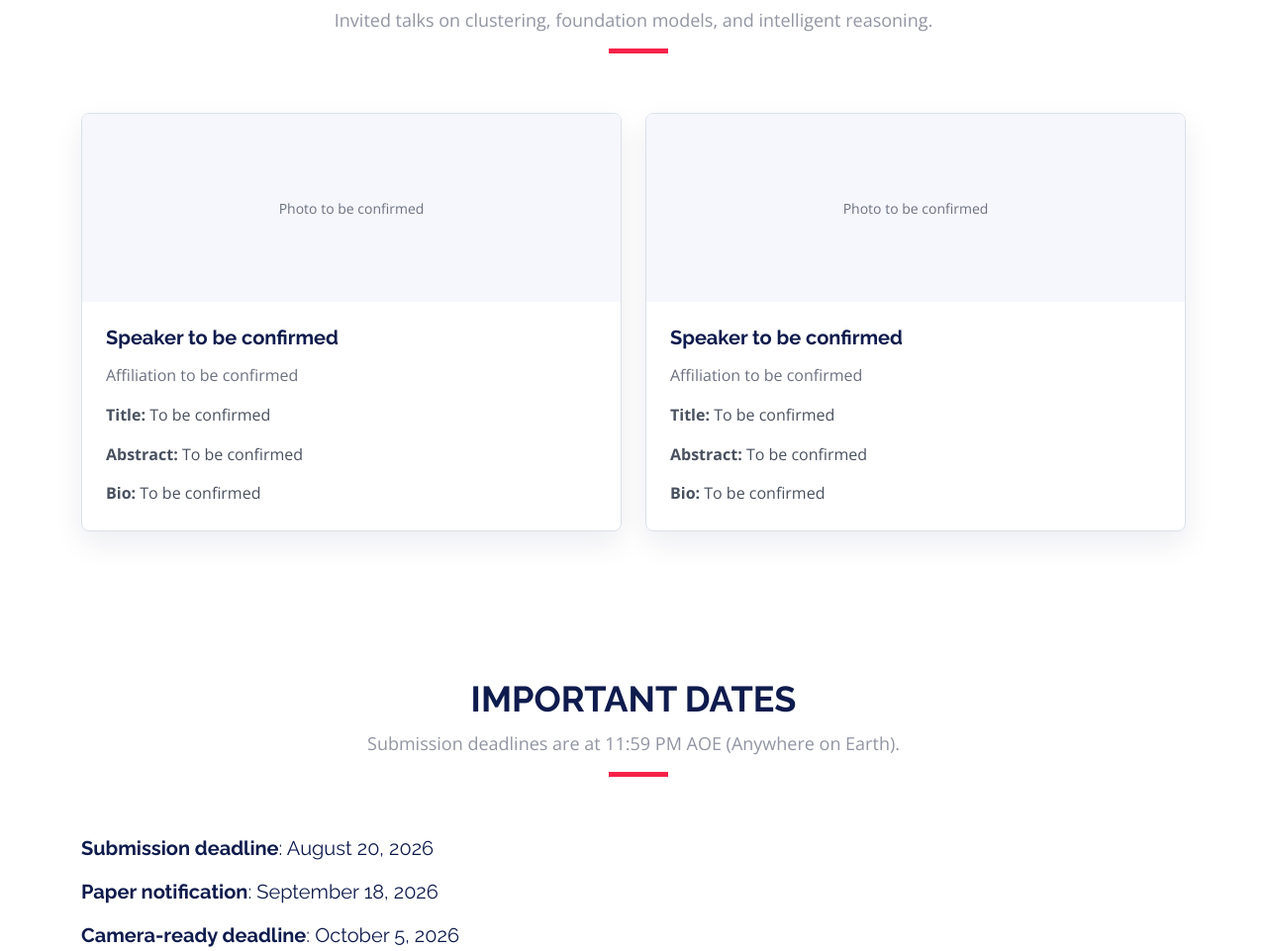
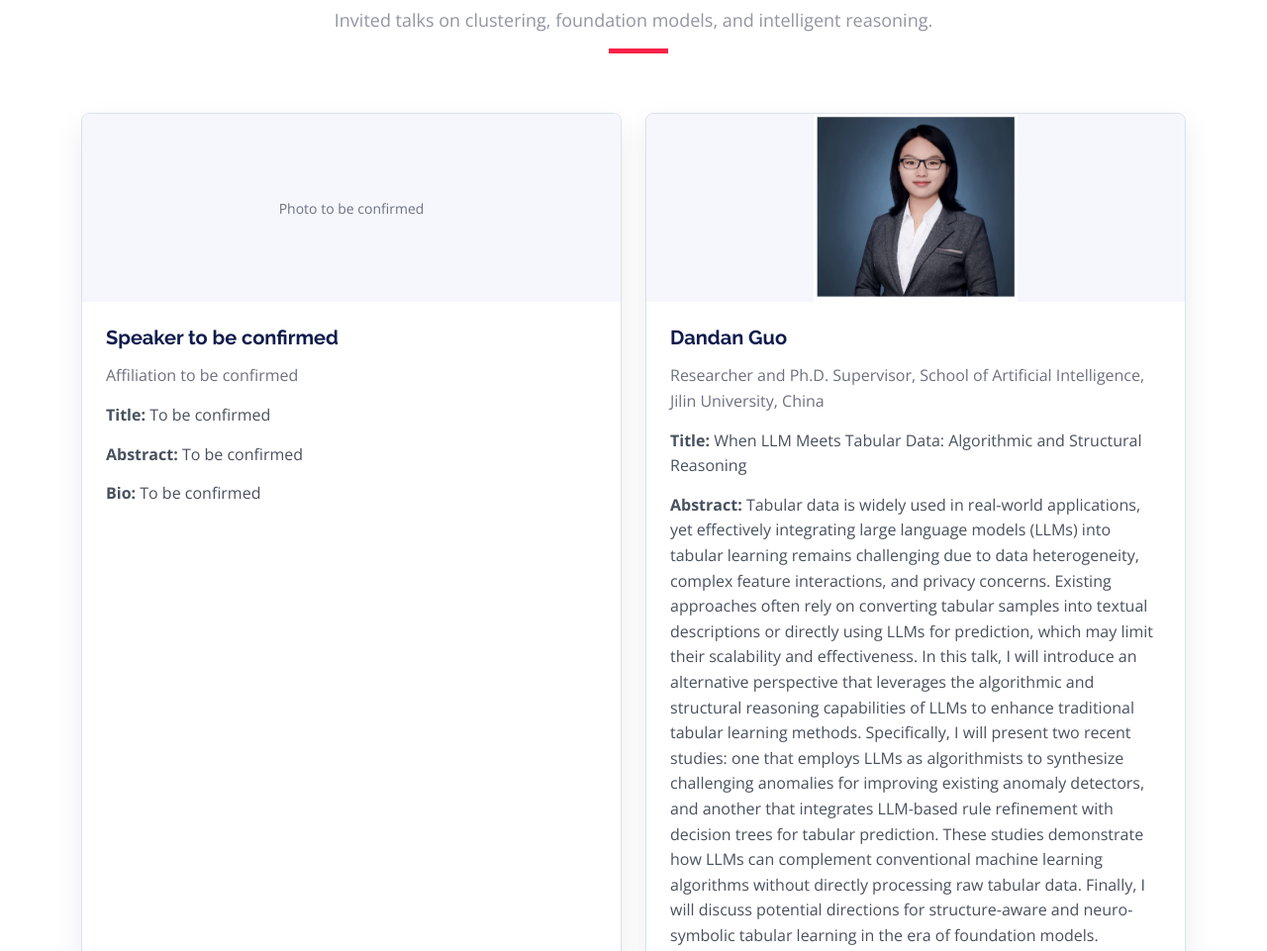
Before and after one commit to trustvlm/PM4Cluster-ICDM26, a plain HTML site: page index.html in a window 1280 px wide. Shown: the part 3326-4287 px from the top of the page at 99% size. Drawn offline with nearby package versions, Linux system fonts and the light colour scheme.

Commit message:
Update keynote speaker two with Dandan Guo

```diff
--- a/assets/css/style.css
+++ b/assets/css/style.css
@@ -196,6 +196,12 @@ h6 {
   background: #f6f7fd;
   color: #6c7180;
   font-size: 14px;
+}
+
+.keynote-photo img {
+  width: 100%;
+  height: 100%;
+  object-fit: contain;
 }
 
 .keynote-content {
--- a/index.html
+++ b/index.html
@@ -249,13 +249,15 @@ This workshop offers a timely opportunity to bring together researchers and prac
         </div>
       </article>
       <article class="keynote-card">
-        <div class="keynote-photo" aria-label="Photo to be confirmed">Photo to be confirmed</div>
+        <div class="keynote-photo">
+          <img src="assets/img/keynotes/dandan-guo.png" alt="Dandan Guo">
+        </div>
         <div class="keynote-content">
-          <h3>Speaker to be confirmed</h3>
-          <p class="keynote-affiliation">Affiliation to be confirmed</p>
-          <p><strong>Title:</strong> To be confirmed</p>
-          <p><strong>Abstract:</strong> To be confirmed</p>
-          <p><strong>Bio:</strong> To be confirmed</p>
+          <h3>Dandan Guo</h3>
+          <p class="keynote-affiliation">Researcher and Ph.D. Supervisor, School of Artificial Intelligence, Jilin University, China</p>
+          <p><strong>Title:</strong> When LLM Meets Tabular Data: Algorithmic and Structural Reasoning</p>
+          <p><strong>Abstract:</strong> Tabular data is widely used in real-world applications, yet effectively integrating large language models (LLMs) into tabular learning remains challenging due to data heterogeneity, complex feature interactions, and privacy concerns. Existing approaches often rely on converting tabular samples into textual descriptions or directly using LLMs for prediction, which may limit their scalability and effectiveness. In this talk, I will introduce an alternative perspective that leverages the algorithmic and structural reasoning capabilities of LLMs to enhance traditional tabular learning methods. Specifically, I will present two recent studies: one that employs LLMs as algorithmists to synthesize challenging anomalies for improving existing anomaly detectors, and another that integrates LLM-based rule refinement with decision trees for tabular prediction. These studies demonstrate how LLMs can complement conventional machine learning algorithms without directly processing raw tabular data. Finally, I will discuss potential directions for structure-aware and neuro-symbolic tabular learning in the era of foundation models.</p>
+          <p><strong>Bio:</strong> Dandan Guo is currently a Researcher and Ph.D. Supervisor at the School of Artificial Intelligence, Jilin University, China. She received her Ph.D. degree from Xidian University in 2020 and subsequently conducted postdoctoral research at The Chinese University of Hong Kong, Shenzhen. From 2025 to 2026, she was a visiting researcher at King Abdullah University of Science and Technology (KAUST), working with the research group of Prof. Jürgen Schmidhuber. Her research focuses on data-efficient learning, representation learning, large language models, and self-improving agents. She has published over 40 papers as the first or corresponding author in top-tier conferences and journals, including ICML, NeurIPS, ICLR, and IEEE TPAMI.</p>
         </div>
       </article>
     </div>
```
Also changed, not shown: assets/img/keynotes/dandan-guo.png (added).
